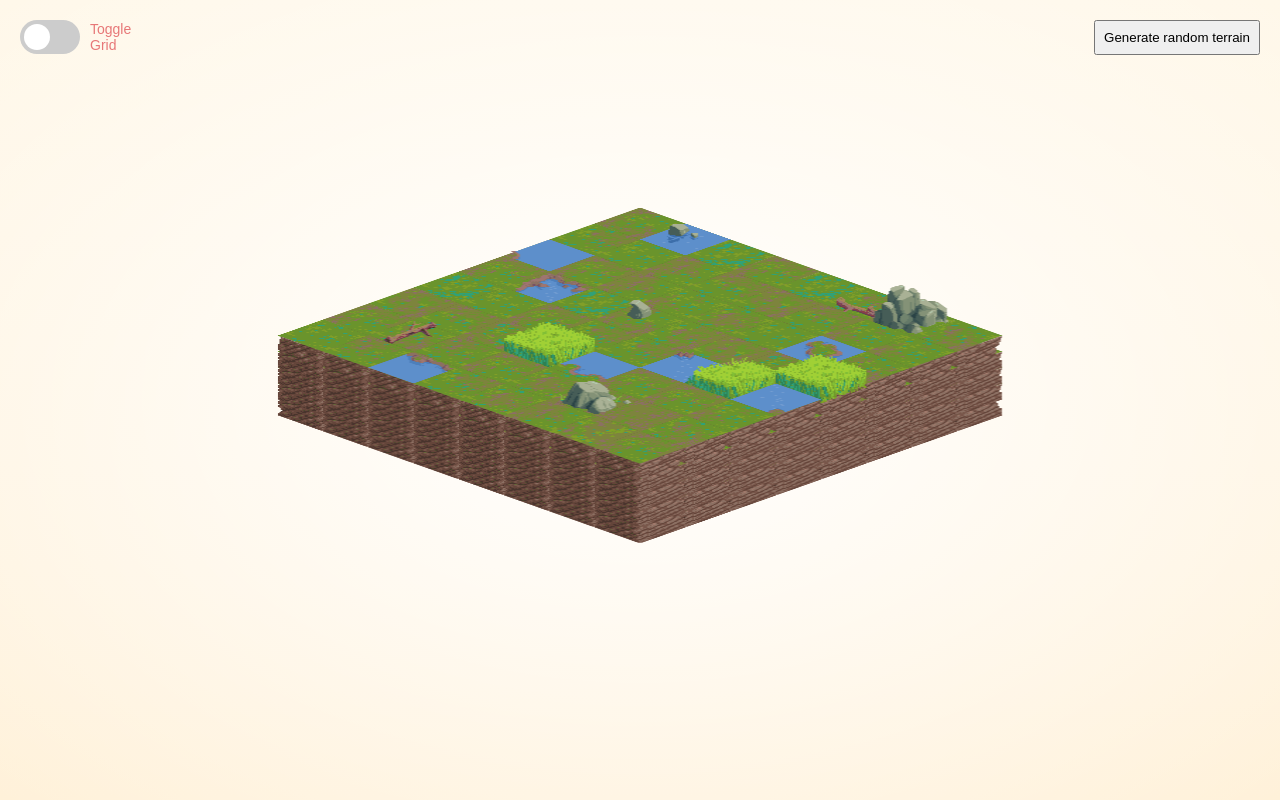
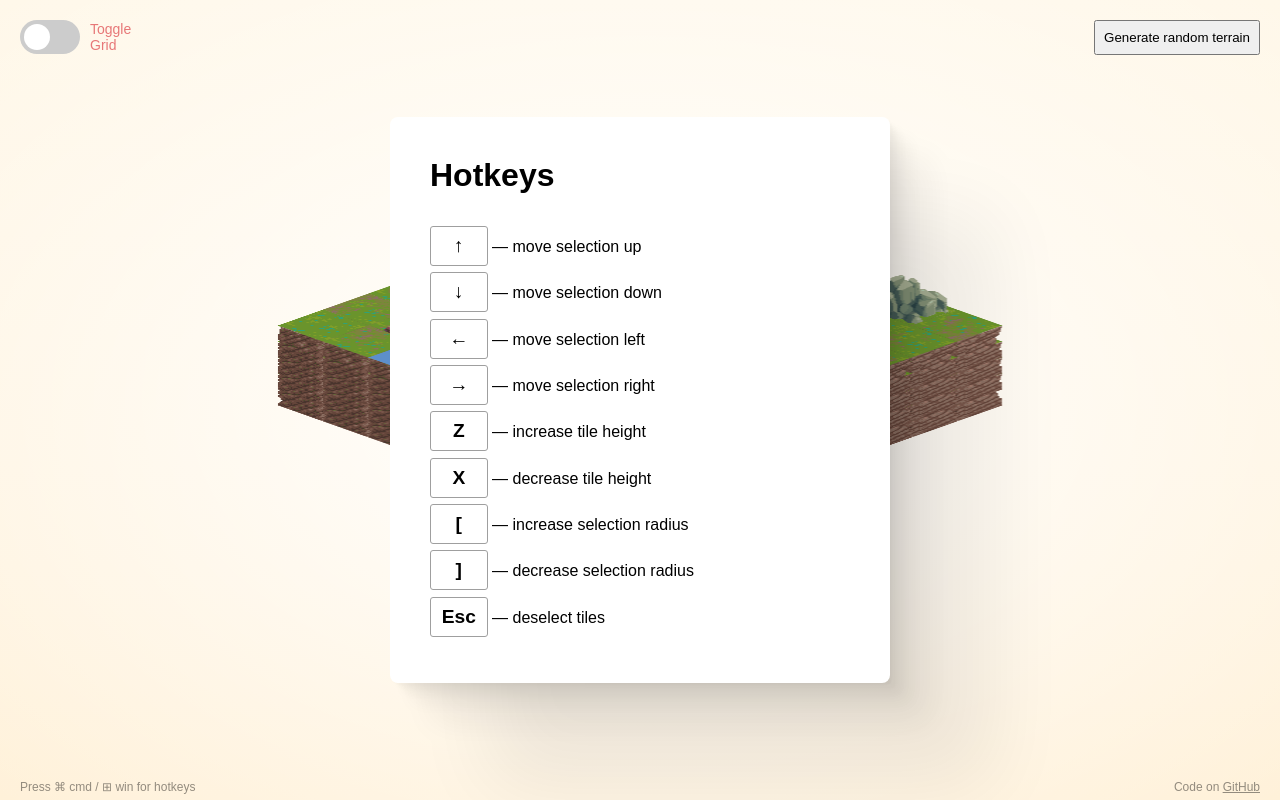
Before and after one commit to firya/tactics, a Vue app in the folder frontend/: page / in a window 1280 px wide. Built offline with nearby package versions, Linux system fonts and the light colour scheme.

Commit message:
add hotkeys panel

```diff
--- a/frontend/src/App.vue
+++ b/frontend/src/App.vue
@@ -1,46 +1,29 @@
 <template>
-  <div class="app__wrapper">
-    <grid-block></grid-block>
-    <div class="generate">
-      <action-button :data="generateButton"></action-button>
+  <div class="app_container">
+    <div class="app__wrapper">
+      <grid-block></grid-block>
+      <grid-block-settings></grid-block-settings>
     </div>
-
-    <grid-block-settings></grid-block-settings>
+    <footer-block></footer-block>
   </div>
+  <hot-keys></hot-keys>
 </template>
 
 <script lang="ts">
 import { defineComponent } from "vue";
-import type { IactionButton } from "@/components/ActionButton.vue";
 
 import GridBlock from "@/components/GridBlock.vue";
 import GridBlockSettings from "@/components/GridBlockSettings.vue";
-import ActionButton from "@/components/ActionButton.vue";
+import FooterBlock from "@/components/FooterBlock.vue";
+import HotKeys from "@/components/HotKeys.vue";
 
 export default defineComponent({
   name: "App",
   components: {
     GridBlock,
     GridBlockSettings,
-    ActionButton,
-  },
-  data() {
-    return {
-      interval: 0,
-    };
-  },
-  computed: {
-    generateButton(): IactionButton {
-      return {
-        action: () => this.$store.commit("updateTerrain"),
-        text: "Generate random terrain",
-      };
-    },
-  },
-  methods: {
-    updateTerrain() {
-      this.$store.commit("updateTerrain");
-    },
+    FooterBlock,
+    HotKeys,
   },
 });
 </script>
@@ -52,11 +35,13 @@ export default defineComponent({
   display: grid;
   justify-content: center;
   grid-template: 1fr 128px / 1fr;
+}
+.app_container {
+  width: 100%;
+  height: 100%;
+  display: grid;
+  justify-content: center;
+  grid-template: 1fr 20px / 1fr;
   overflow: hidden;
 }
-.generate {
-  position: absolute;
-  right: 20px;
-  top: 20px;
-}
 </style>
--- a/frontend/src/components/ActionsPopup.vue
+++ b/frontend/src/components/ActionsPopup.vue
@@ -1,5 +1,5 @@
 <template>
-  <div :class="$style.wrapper">
+  <div :class="$style.wrapper" @click="clickHandler">
     <div :class="button" v-for="button in buttons">
       <action-button :data="button" />
     </div>
@@ -25,6 +25,11 @@ export default defineComponent({
       required: true,
     },
   },
+  methods: {
+    clickHandler(e: MouseEvent) {
+      e.stopPropagation();
+    },
+  },
 });
 </script>
 
--- /dev/null
+++ b/frontend/src/components/FooterBlock.vue
@@ -0,0 +1,34 @@
+<template>
+  <div :class="$style.wrapper">
+    <div :class="$style.hotkeys">Press ⌘ cmd / ⊞ win for hotkeys</div>
+    <div :class="$style.code">
+      Code on
+      <a
+        href="https://github.com/firya/tactics"
+        target="_blank"
+        :class="$style.code"
+        >GitHub</a
+      >
+    </div>
+  </div>
+</template>
+
+<script lang="ts">
+import { defineComponent } from "vue";
+export default defineComponent({
+  name: "FooterBlock",
+});
+</script>
+
+<style module>
+.wrapper {
+  display: flex;
+  justify-content: space-between;
+  font-size: 12px;
+  color: #938b7e;
+  padding: 0 20px;
+}
+.wrapper a {
+  color: #938b7e;
+}
+</style>
--- a/frontend/src/components/GridBlock.vue
+++ b/frontend/src/components/GridBlock.vue
@@ -25,6 +25,10 @@
       </div>
     </div>
 
+    <div :class="$style.generate">
+      <action-button :data="generateButton"></action-button>
+    </div>
+
     <div
       :class="$style.popup"
       v-if="isPopupVisible"
@@ -43,11 +47,14 @@ import GridBlockTile from "@/components/GridBlockTile.vue";
 import GridBlockTileHelper from "@/components/GridBlockTileHelper.vue";
 import InputToggle from "@/components/InputToggle.vue";
 import ActionsPopup from "@/components/ActionsPopup.vue";
+import ActionButton from "@/components/ActionButton.vue";
 
 import IconArrowDown from "@/assets/icon-arrow-down.svg";
 import IconArrowUp from "@/assets/icon-arrow-up.svg";
 import IconExpand from "@/assets/icon-expand.svg";
 import IconReduce from "@/assets/icon-reduce.svg";
+
+import keyboardObj from "@/utils/keyboard";
 
 export default defineComponent({
   name: "GridBlock",
@@ -56,6 +63,7 @@ export default defineComponent({
     GridBlockTileHelper,
     InputToggle,
     ActionsPopup,
+    ActionButton,
   },
   setup() {
     return {
@@ -88,48 +96,7 @@ export default defineComponent({
       };
     },
     keyboardObject() {
-      return {
-        move: [
-          {
-            keyCode: "ArrowUp",
-            offset: [-1, 0],
-          },
-          {
-            keyCode: "ArrowDown",
-            offset: [1, 0],
-          },
-          {
-            keyCode: "ArrowLeft",
-            offset: [0, 1],
-          },
-          {
-            keyCode: "ArrowRight",
-            offset: [0, -1],
-          },
-        ],
-        actions: [
-          {
-            keyCode: "KeyZ",
-            action: "decreaseTileHeight",
-          },
-          {
-            keyCode: "KeyX",
-            action: "increaseTileHeight",
-          },
-          {
-            keyCode: "BracketRight",
-            action: "increaseRadius",
-          },
-          {
-            keyCode: "BracketLeft",
-            action: "decreaseRadius",
-          },
-          {
-            keyCode: "Escape",
-            action: "deselectTile",
-          },
-        ],
-      };
+      return keyboardObj;
     },
     isPopupVisible() {
       return !!this.$store.state.selectedTile;
@@ -179,6 +146,12 @@ export default defineComponent({
       return this.$store.state.field[this.$store.state.selectedTile[0]][
         this.$store.state.selectedTile[1]
       ].height;
+    },
+    generateButton(): IactionButton {
+      return {
+        action: () => this.$store.commit("updateTerrain"),
+        text: "Generate random terrain",
+      };
     },
   },
   created() {
@@ -250,6 +223,9 @@ export default defineComponent({
       e.preventDefault();
       this.$store.commit("deselectTile");
     },
+    updateTerrain() {
+      this.$store.commit("updateTerrain");
+    },
   },
 });
 </script>
@@ -289,4 +265,9 @@ export default defineComponent({
   translate: -50% calc(-100% - 32px);
   z-index: 100;
 }
+.generate {
+  position: absolute;
+  right: 20px;
+  top: 20px;
+}
 </style>
--- /dev/null
+++ b/frontend/src/components/HotKeys.vue
@@ -0,0 +1,102 @@
+<template>
+  <div :class="[$style.container, isActive ? $style.active : '']">
+    <div :class="$style.wrapper">
+      <h1 :class="$style.header">Hotkeys</h1>
+      <template v-for="hotkey in hotkeys" :key="hotkey.keycode">
+        <p :class="$style.row">
+          <span :class="$style.key">{{ hotkey.symbol }}</span> —
+          {{ hotkey.help }}
+        </p>
+      </template>
+    </div>
+  </div>
+</template>
+
+<script lang="ts">
+import { defineComponent } from "vue";
+import keyboardObj from "@/utils/keyboard";
+
+export default defineComponent({
+  name: "Hotkeys",
+  data() {
+    return {
+      isActive: true,
+    };
+  },
+  computed: {
+    hotkeys() {
+      return [...keyboardObj.move, ...keyboardObj.actions];
+    },
+  },
+  created() {
+    window.addEventListener("keydown", this.keyboardhandler);
+    window.addEventListener("keyup", this.keyboardhandler);
+  },
+  destroyed() {
+    window.removeEventListener("keydown", this.keyboardhandler);
+    window.removeEventListener("keyup", this.keyboardhandler);
+  },
+  methods: {
+    keyboardhandler(e: KeyboardEvent) {
+      if (e.code === "MetaLeft" || e.code === "MetaRight") {
+        this.isActive = e.type === "keydown" ? true : false;
+      }
+    },
+  },
+});
+</script>
+
+<style module>
+.container {
+  position: fixed;
+  display: flex;
+  align-items: center;
+  justify-content: center;
+  top: 0;
+  left: 0;
+  right: 0;
+  bottom: 0;
+  visibility: none;
+  opacity: 0;
+  transition: all 0.175s ease-out;
+  pointer-events: none;
+  overflow: auto;
+  z-index: 101;
+}
+.active {
+  opacity: 1;
+  pointer-events: all;
+}
+.wrapper {
+  margin: auto;
+  min-width: 300px;
+  width: 80vw;
+  max-width: 500px;
+  padding: 40px;
+  background-color: #fff;
+  border-radius: 8px;
+  box-shadow: 2.8px 2.8px 2.2px rgba(0, 0, 0, 0.02),
+    6.7px 6.7px 5.3px rgba(0, 0, 0, 0.028),
+    12.5px 12.5px 10px rgba(0, 0, 0, 0.035),
+    22.3px 22.3px 17.9px rgba(0, 0, 0, 0.042),
+    41.8px 41.8px 33.4px rgba(0, 0, 0, 0.05),
+    100px 100px 80px rgba(0, 0, 0, 0.07);
+}
+.header {
+  font-size: 2em;
+  margin-bottom: 1em;
+}
+.row {
+  margin-bottom: 0.4em;
+}
+.key {
+  display: inline-block;
+  width: 3em;
+  font-weight: bold;
+  font-size: 1.2em;
+  border: 1px solid rgb(159, 159, 159);
+  border-radius: 3px;
+  text-align: center;
+  padding: 8px;
+}
+</style>
--- /dev/null
+++ b/frontend/src/utils/keyboard.ts
@@ -0,0 +1,81 @@
+type OffsetType = -1 | 0 | 1;
+
+type HotKeyType = {
+  keyCode: string;
+  symbol: string;
+  help: string;
+};
+
+type MoveHotKeyType = HotKeyType & {
+  offset: [OffsetType, OffsetType];
+};
+type ActionHotKeyType = HotKeyType & {
+  action: string;
+};
+
+type HotKeysType = {
+  move: MoveHotKeyType[];
+  actions: ActionHotKeyType[];
+};
+
+const hotkeys: HotKeysType = {
+  move: [
+    {
+      keyCode: "ArrowUp",
+      offset: [-1, 0],
+      symbol: "↑",
+      help: "move selection up",
+    },
+    {
+      keyCode: "ArrowDown",
+      offset: [1, 0],
+      symbol: "↓",
+      help: "move selection down",
+    },
+    {
+      keyCode: "ArrowLeft",
+      offset: [0, 1],
+      symbol: "←",
+      help: "move selection left",
+    },
+    {
+      keyCode: "ArrowRight",
+      offset: [0, -1],
+      symbol: "→",
+      help: "move selection right",
+    },
+  ],
+  actions: [
+    {
+      keyCode: "KeyZ",
+      action: "decreaseTileHeight",
+      symbol: "Z",
+      help: "increase tile height",
+    },
+    {
+      keyCode: "KeyX",
+      action: "increaseTileHeight",
+      symbol: "X",
+      help: "decrease tile height",
+    },
+    {
+      keyCode: "BracketRight",
+      action: "increaseRadius",
+      symbol: "[",
+      help: "increase selection radius",
+    },
+    {
+      keyCode: "BracketLeft",
+      action: "decreaseRadius",
+      symbol: "]",
+      help: "decrease selection radius",
+    },
+    {
+      keyCode: "Escape",
+      action: "deselectTile",
+      symbol: "Esc",
+      help: "deselect tiles",
+    },
+  ],
+};
+export default hotkeys;
```
